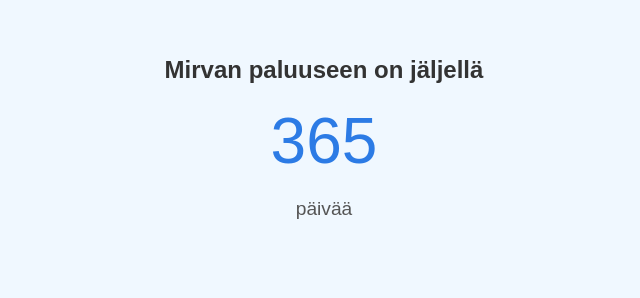
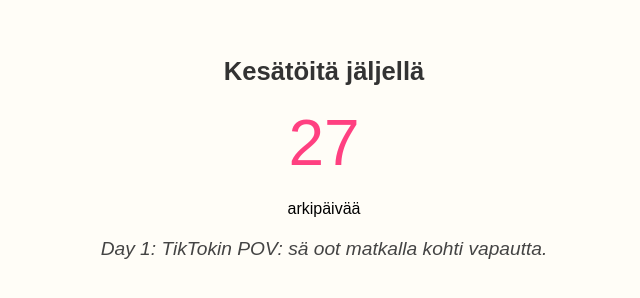
Before and after one commit to siirianne/siiri, a plain HTML site: page index.html in a window 1280 px wide. Shown: the whole page, without its empty margins (316-956 px from the left). Drawn offline with Linux system fonts and the light colour scheme.

Commit message:
Update index.html

```diff
--- a/index.html
+++ b/index.html
@@ -2,59 +2,124 @@
 <html lang="fi">
 <head>
     <meta charset="UTF-8">
-    <title>Mirvan paluulaskuri</title>
+    <title>Kesätyölaskuri</title>
     <meta name="viewport" content="width=device-width, initial-scale=1.0">
     <style>
         body {
             font-family: Arial, sans-serif;
             text-align: center;
-            background: #f0f8ff;
+            background: #fffdf7;
             margin: 0;
             padding: 40px 20px;
         }
         h1 {
-            font-size: 1.5em;
+            font-size: 1.6em;
             color: #333;
         }
         #daysLeft {
             font-size: 4em;
-            color: #2c7be5;
+            color: #ff4081;
             margin: 20px 0;
         }
-        p {
+        #quote {
             font-size: 1.2em;
-            color: #555;
+            color: #444;
+            margin-top: 20px;
+            font-style: italic;
         }
     </style>
 </head>
 <body>
-    <h1>Mirvan paluuseen on jäljellä</h1>
+    <h1>Kesätöitä jäljellä</h1>
     <div id="daysLeft"></div>
-    <p>päivää</p>
+    <p>arkipäivää</p>
+    <div id="quote"></div>
 
     <script>
+        const targetDate = new Date(2025, 8, 30); // 30.9.2025
+
+        // 27 erilaista lausetta (yksi per arkipäivä)
+        const quotes = [
+            "Day 1: TikTokin POV: sä oot matkalla kohti vapautta.",
+            "Day 2: Excel ei oo ikinä näin ärsyttävä, mutta sä oot vahvempi.",
+            "Day 3: 'Work hard, play hard' – kohta se on play hard only.",
+            "Day 4: Kahvi + sinä = unelma-tiimi.",
+            "Day 5: Dua Lipa sanoi: 'Don’t stop now' – älä pysähdy!",
+            "Day 6: Fridays hits different, mutta tänään mennään!",
+            "Day 7: JVG laulaa, sä bailaat kohta lomalle.",
+            "Day 8: 'Delulu is the solulu' – kyllä se toimii täälläkin.",
+            "Day 9: Palkkapäivä lähestyy nopeammin kuin uskot.",
+            "Day 10: Tänään on hyvä päivä tehdä vähemmän ja näyttää kiireiseltä 😅",
+            "Day 11: Oot jo puolivälissä – GG!",
+            "Day 12: Pieni hymy Teamsissa, iso ero fiiliksessä.",
+            "Day 13: Kohta oot vapaa kuin kesän viimeinen lokki 🕊️",
+            "Day 14: Anna mennä – 'full send' loppuun asti!",
+            "Day 15: Kahvihuoneen juorut on se, mikä pitää sut hengissä.",
+            "Day 16: Älä stressaa, sä oot jo voittanut tän pelin.",
+            "Day 17: TikTok-sound: 'I’m just a baby!' – sama fiilis töissäkin.",
+            "Day 18: Sun työpanos > 1000 AI-työkalua 🤖",
+            "Day 19: Lounas = päivän kohokohta, nauti!",
+            "Day 20: Jos Beyonce voi, niin säkin voit.",
+            "Day 21: Viimeiset viikot menee nopeammin kuin Insta-storyt.",
+            "Day 22: Muista: kahvi on veronalaista etua ☕",
+            "Day 23: Olet lähempänä maalia kuin aloitusta.",
+            "Day 24: 'It’s giving… soon holiday vibes ✨'",
+            "Day 25: Älä unohda juhlia pieniä voittoja tänäänkin.",
+            "Day 26: Kohta kuuluu vain: 'kesätyöt? never heard of them'.",
+            "Day 27: Viimeinen päivä – GG WP, you did it! 🏆"
+        ];
+
+        // Laskee arkipäivien määrän
+        function countWeekdaysUntil(endDate) {
+            let today = new Date();
+            today.setHours(0,0,0,0);
+
+            let days = 0;
+            let current = new Date(today);
+
+            while (current <= endDate) {
+                const day = current.getDay();
+                if (day >= 1 && day <= 5) {
+                    days++;
+                }
+                current.setDate(current.getDate() + 1);
+            }
+            return days;
+        }
+
         function updateCountdown() {
             const today = new Date();
-            const targetDate = new Date(today.getFullYear(), 7, 25); // 25.8., kuukausi 0 = tammikuu
+            today.setHours(0,0,0,0);
 
-            if (today > targetDate) {
-                targetDate.setFullYear(today.getFullYear() + 1);
+            const weekdaysLeft = countWeekdaysUntil(targetDate);
+            document.getElementById("daysLeft").innerText = weekdaysLeft;
+
+            // Kuinka monta arkipäivää on mennyt 25.8.2025 alkaen
+            const startDate = new Date(2025, 7, 25); // 25.8.2025
+            let daysPassed = 0;
+            let cur = new Date(startDate);
+
+            while (cur <= today) {
+                const d = cur.getDay();
+                if (d >= 1 && d <= 5) {
+                    daysPassed++;
+                }
+                cur.setDate(cur.getDate() + 1);
             }
 
-            const diffTime = targetDate - today;
-            const diffDays = Math.ceil(diffTime / (1000 * 60 * 60 * 24));
-            document.getElementById("daysLeft").innerText = diffDays;
+            const quote = quotes[daysPassed - 1] || "Valmis!";
+            document.getElementById("quote").innerText = quote;
         }
 
         updateCountdown();
 
-        // Päivitä joka päivä klo 00:00
+        // Päivitä automaattisesti puolenyön jälkeen
         const now = new Date();
         const msUntilMidnight =
             new Date(now.getFullYear(), now.getMonth(), now.getDate() + 1, 0, 0, 0) - now;
         setTimeout(() => {
             updateCountdown();
-            setInterval(updateCountdown, 1000 * 60 * 60 * 24); // 24h välein
+            setInterval(updateCountdown, 1000 * 60 * 60 * 24);
         }, msUntilMidnight);
     </script>
 </body>
```
